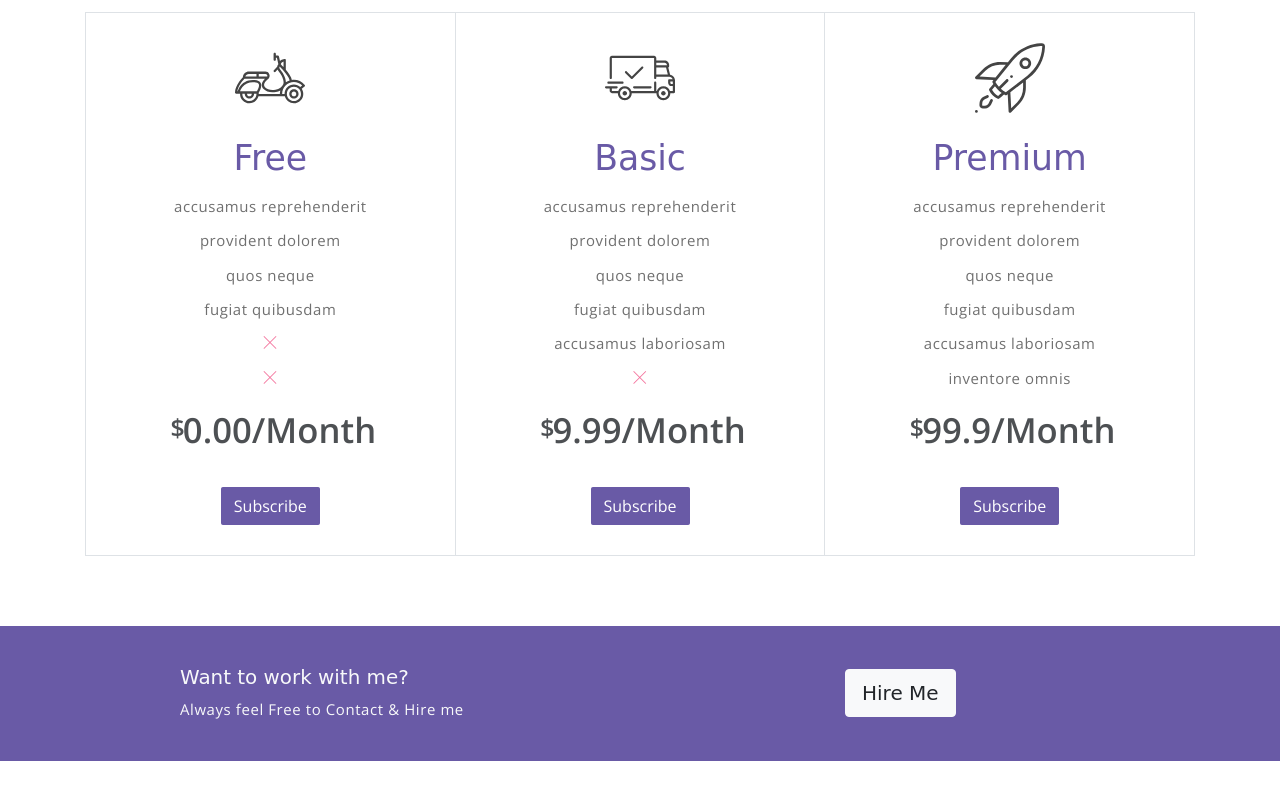
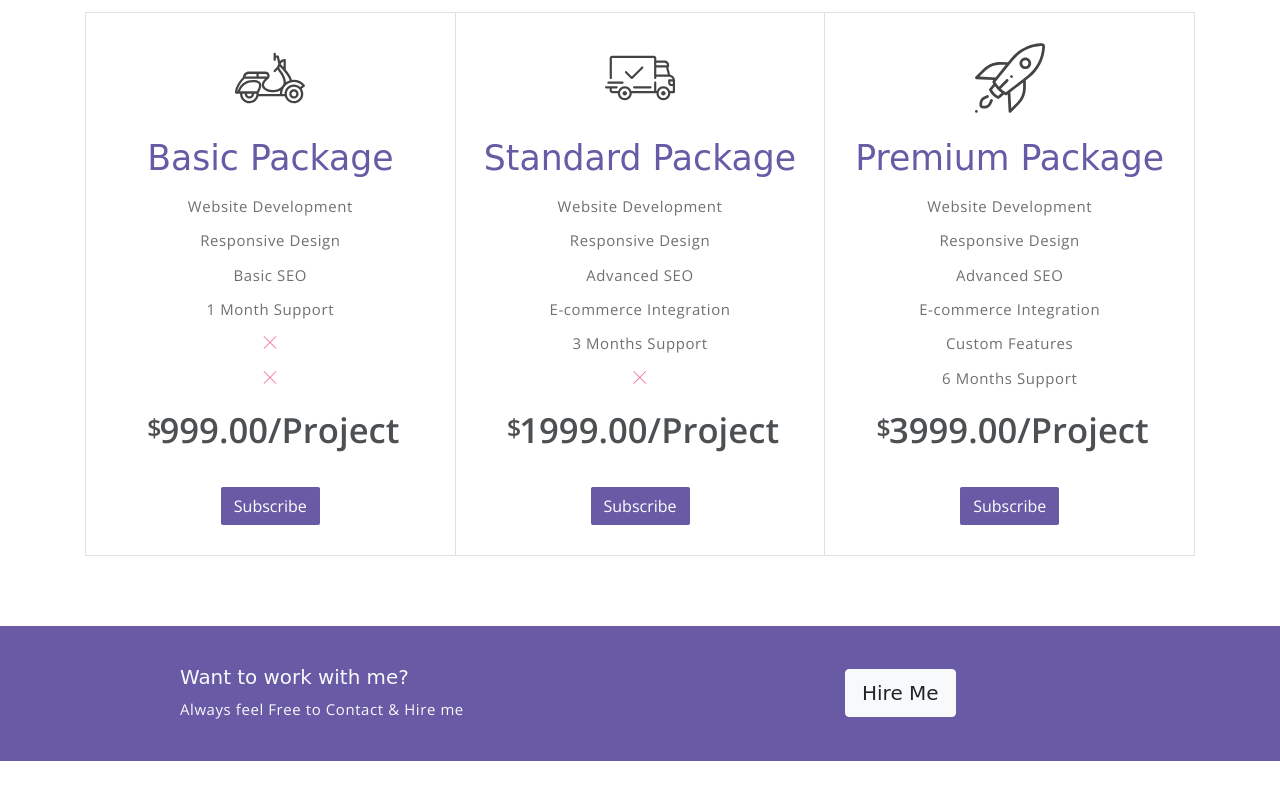
Before and after one commit to Mohamad-Kamar/mohamad-kamar.github.io, a website: page docs/index.html in a window 1280 px wide. Shown: the part 2605-3405 px from the top of the page. Drawn offline with nearby package versions, Linux system fonts and the light colour scheme; a web font is replaced by a local one.

Commit message:
Add site updates

```diff
--- a/docs/index.html
+++ b/docs/index.html
@@ -81,8 +81,8 @@
                 <div class="about-caption">
                     <h2 class="section-title mb-3">About Me</h2>
                     <p>
-                        Lorem ipsum dolor sit amet, consectetur adipisicing elit. Repudiandae aliquid ad provident aut fuga animi soluta quae eos non cupiditate voluptates dolorem, doloremque quos dicta quibusdam impedit iure nemo a iste
-                        <br>culpa! Quasi quibusdam hic recusandae delectus velit officiis explicabo voluptatibus! Nemo esse similique, voluptates labore distinctio, placeat explicabo facilis molestias, blanditiis culpa iusto voluptatem ratione eligendi a, quia temporibus velit vero ipsa sint ex voluptatum expedita aliquid! Debitis, nam!
+                        As a Senior Software Engineer, I bring a wealth of experience in developing robust and scalable applications. My expertise spans across multiple programming languages and frameworks, with a focus on creating efficient and innovative solutions.
+                        <br>I am passionate about staying up-to-date with the latest technologies and best practices in software development. My goal is to deliver high-quality code that not only meets but exceeds client expectations, while also contributing to the growth and success of my team and organization.
                     </p>
                     <form method="get" action="https://drive.google.com/file/d/1szC5lHq7fem1foyP5s3lOBoNj5OIywm6">
                         <button formtarget="_blank" class="btn-rounded btn btn-outline-primary mt-4">View CV</button>
@@ -103,8 +103,8 @@
                     <div class="service-card">
                         <div class="body">
                             <img src="assets/imgs/pencil-case.svg" alt="Download free bootstrap 4 landing page, free boootstrap 4 templates, Download free bootstrap 4.1 landing page, free boootstrap 4.1.1 templates, meyawo Landing page" class="icon">
-                            <h6 class="title">Adipisicing</h6>
-                            <p class="subtitle">Labore velit culpa adipisci excepturi consequuntur itaque in nam molestias dolorem iste quod.</p>
+                            <h6 class="title">Web Development</h6>
+                            <p class="subtitle">Creating responsive and user-friendly websites using modern technologies and frameworks.</p>
                         </div>
                     </div>
                 </div>
@@ -112,8 +112,8 @@
                     <div class="service-card">
                         <div class="body">
                             <img src="assets/imgs/responsive.svg" alt="Download free bootstrap 4 landing page, free boootstrap 4 templates, Download free bootstrap 4.1 landing page, free boootstrap 4.1.1 templates, meyawo Landing page" class="icon">
-                            <h6 class="title">Sapiente</h6>
-                            <p class="subtitle">Labore velit culpa adipisci excepturi consequuntur itaque in nam molestias dolorem iste quod.</p>
+                            <h6 class="title">Mobile App Development</h6>
+                            <p class="subtitle">Designing and developing cross-platform mobile applications for iOS and Android devices.</p>
                         </div>
                     </div>
                 </div>
@@ -121,8 +121,8 @@
                     <div class="service-card">
                         <div class="body">
                             <img src="assets/imgs/toolbox.svg" alt="Download free bootstrap 4 landing page, free boootstrap 4 templates, Download free bootstrap 4.1 landing page, free boootstrap 4.1.1 templates, meyawo Landing page" class="icon">
-                            <h6 class="title">Placeat</h6>
-                            <p class="subtitle">Labore velit culpa adipisci excepturi consequuntur itaque in nam molestias dolorem iste quod.</p>
+                            <h6 class="title">Database Management</h6>
+                            <p class="subtitle">Designing, implementing, and optimizing database systems for efficient data storage and retrieval.</p>
                         </div>
                     </div>
                 </div>
@@ -130,8 +130,8 @@
                     <div class="service-card">
                         <div class="body">
                             <img src="assets/imgs/analytics.svg" alt="Download free bootstrap 4 landing page, free boootstrap 4 templates, Download free bootstrap 4.1 landing page, free boootstrap 4.1.1 templates, meyawo Landing page" class="icon">
-                            <h6 class="title">Iusto</h6>
-                            <p class="subtitle">Labore velit culpa adipisci excepturi consequuntur itaque in nam molestias dolorem iste quod.</p>
+                            <h6 class="title">API Development</h6>
+                            <p class="subtitle">Creating robust and scalable APIs to enable seamless integration between different software systems.</p>
                         </div>
                     </div>
                 </div>
@@ -195,19 +195,19 @@
                         <img class="pricing-card-icon" src="assets/imgs/scooter.svg" alt="Download free bootstrap 4 landing page, free boootstrap 4 templates, Download free bootstrap 4.1 landing page, free boootstrap 4.1.1 templates, meyawo Landing page">
                     </div>
                     <div class="pricing-card-body">
-                        <h6 class="pricing-card-title">Free</h6>
+                        <h6 class="pricing-card-title">Basic Package</h6>
                         <div class="pricing-card-list">
-                            <p>accusamus reprehenderit</p>
-                            <p>provident dolorem </p>
-                            <p>quos neque</p>
-                            <p>fugiat quibusdam</p>
+                            <p>Website Development</p>
+                            <p>Responsive Design</p>
+                            <p>Basic SEO</p>
+                            <p>1 Month Support</p>
                             <p><i class="ti-close"></i></p>
                             <p><i class="ti-close"></i></p>
                         </div>
                     </div>
                     <div class="pricing-card-footer">
                         <span>$</span>
-                        <span>0.00/Month</span>
+                        <span>999.00/Project</span>
                     </div>
                     <a href="#" class="btn btn-primary mt-3 pricing-card-btn">Subscribe</a>
                 </div>
@@ -216,19 +216,19 @@
                         <img class="pricing-card-icon" src="assets/imgs/shipped.svg" alt="Download free bootstrap 4 landing page, free boootstrap 4 templates, Download free bootstrap 4.1 landing page, free boootstrap 4.1.1 templates, meyawo Landing page">
                     </div>
                     <div class="pricing-card-body">
-                        <h6 class="pricing-card-title">Basic</h6>
+                        <h6 class="pricing-card-title">Standard Package</h6>
                         <div class="pricing-card-list">
-                            <p>accusamus reprehenderit</p>
-                            <p>provident dolorem </p>
-                            <p>quos neque</p>
-                            <p>fugiat quibusdam</p>
-                            <p>accusamus laboriosam</p>
+                            <p>Website Development</p>
+                            <p>Responsive Design</p>
+                            <p>Advanced SEO</p>
+                            <p>E-commerce Integration</p>
+                            <p>3 Months Support</p>
                             <p><i class="ti-close"></i></p>
                         </div>
                     </div>
                     <div class="pricing-card-footer">
                         <span>$</span>
-                        <span>9.99/Month</span>
+                        <span>1999.00/Project</span>
                     </div>
                     <a href="#" class="btn btn-primary mt-3 pricing-card-btn">Subscribe</a>
                 </div>
@@ -237,19 +237,19 @@
                         <img class="pricing-card-icon" src="assets/imgs/startup.svg" alt="Download free bootstrap 4 landing page, free boootstrap 4 templates, Download free bootstrap 4.1 landing page, free boootstrap 4.1.1 templates, meyawo Landing page">
                     </div>
                     <div class="pricing-card-body">
-                        <h6 class="pricing-card-title">Premium</h6>
+                        <h6 class="pricing-card-title">Premium Package</h6>
                         <div class="pricing-card-list">
-                            <p>accusamus reprehenderit</p>
-                            <p>provident dolorem </p>
-                            <p>quos neque</p>
-                            <p>fugiat quibusdam</p>
-                            <p>accusamus laboriosam</p>
-                            <p>inventore omnis</p>
+                            <p>Website Development</p>
+                            <p>Responsive Design</p>
+                            <p>Advanced SEO</p>
+                            <p>E-commerce Integration</p>
+                            <p>Custom Features</p>
+                            <p>6 Months Support</p>
                         </div>
                     </div>
                     <div class="pricing-card-footer">
                         <span>$</span>
-                        <span>99.9/Month</span>
+                        <span>3999.00/Project</span>
                     </div>
                     <a href="#" class="btn btn-primary mt-3 pricing-card-btn">Subscribe</a>
                 </div>
@@ -287,17 +287,17 @@
                     <img src="assets/imgs/img-1.jpg" class="blog-card-img" alt="Download free bootstrap 4 landing page, free boootstrap 4 templates, Download free bootstrap 4.1 landing page, free boootstrap 4.1.1 templates, meyawo Landing page">
                 </div>
                 <div class="blog-card-body">
-                    <h5 class="blog-card-title">Consectetur adipisicing elit</h6>
+                    <h5 class="blog-card-title">The Future of Web Development: Trends to Watch</h6>
 
                     <p class="blog-card-caption">
                         <a href="#">By: Admin</a>
                         <a href="#"><i class="ti-heart text-danger"></i> 234</a>
                         <a href="#"><i class="ti-comment"></i> 123</a>
                     </p>
-                    <p>Lorem ipsum dolor sit amet, consectetur adipisicing elit. Amet nesciunt qui sit velit delectus voluptates, repellat ipsum culpa id deleniti. Rerum debitis facilis accusantium neque numquam mollitia modi quasi distinctio.</p>
+                    <p>As technology continues to evolve, web development is constantly changing. Stay ahead of the curve by exploring emerging trends such as progressive web apps, AI-driven interfaces, and serverless architecture. These innovations are reshaping how we build and interact with websites.</p>
 
-                    <p><b>Necessitatibus nihil impedit! Ex nisi eveniet, dolor aliquid consequuntur repudiandae.</b></p>
-                    <p>Magnam in repellat enim harum omnis aperiam! Explicabo illo, commodi, dolor blanditiis cupiditate harum nisi vero accusamus laudantium voluptatibus dolores quae obcaecati.</p>
+                    <p><b>The rise of no-code platforms is democratizing web development, making it accessible to a wider audience.</b></p>
+                    <p>While traditional coding skills remain valuable, the increasing popularity of no-code tools is allowing non-technical users to create sophisticated websites. This shift is changing the landscape of web development and opening up new possibilities for businesses and individuals alike.</p>
 
                     <a href="#" class="blog-card-link">Read more <i class="ti-angle-double-right"></i></a>
                 </div>
@@ -309,7 +309,7 @@
                     <img src="assets/imgs/img-2.jpg" class="blog-card-img" alt="Download free bootstrap 4 landing page, free boootstrap 4 templates, Download free bootstrap 4.1 landing page, free boootstrap 4.1.1 templates, meyawo Landing page">
                 </div>
                 <div class="blog-card-body">
-                    <h5 class="blog-card-title">Explicabo illo</h6>
+                    <h5 class="blog-card-title">The Importance of Responsive Design in Modern Web Development</h6>
 
                     <p class="blog-card-caption">
                         <a href="#">By: Admin</a>
@@ -317,7 +317,7 @@
                         <a href="#"><i class="ti-comment"></i> 264</a>
                     </p>
 
-                    <p>Lorem ipsum dolor sit amet, consectetur adipisicing elit. Impedit excepturi laborum enim, vitae ipsam atque eum, ad iusto consequuntur voluptas, esse doloribus. Perferendis porro quisquam vitae exercitationem aliquid, minus eos laborum repudiandae, cumque debitis iusto omnis praesentium? Laborum placeat sit adipisci illum tempore maxime, esse qui quae? Molestias excepturi corporis similique doloribus. Esse vitae earum architecto nulla non dolores illum at perspiciatis quod, et deleniti cupiditate reiciendis harum facere, delectus eum commodi soluta distinctio sit repudiandae possimus sunt. Ipsum, rem.</p>
+                    <p>In today's mobile-first world, responsive design is no longer optional—it's essential. With users accessing websites from a variety of devices, from smartphones to desktop computers, ensuring a seamless experience across all screen sizes is crucial. Responsive design not only improves user experience but also boosts SEO performance and conversion rates. This article explores best practices for implementing responsive design, common pitfalls to avoid, and tools that can help streamline the process. By embracing responsive design principles, developers can create websites that are not only visually appealing but also highly functional and user-friendly across all devices.</p>
 
                     <a href="#" class="blog-card-link">Read more <i class="ti-angle-double-right"></i></a>
                 </div>
@@ -376,5 +376,4 @@
     <!-- Meyawo js -->
     <script src="assets/js/meyawo.js"></script>
 
-</body>
 </html>
```
